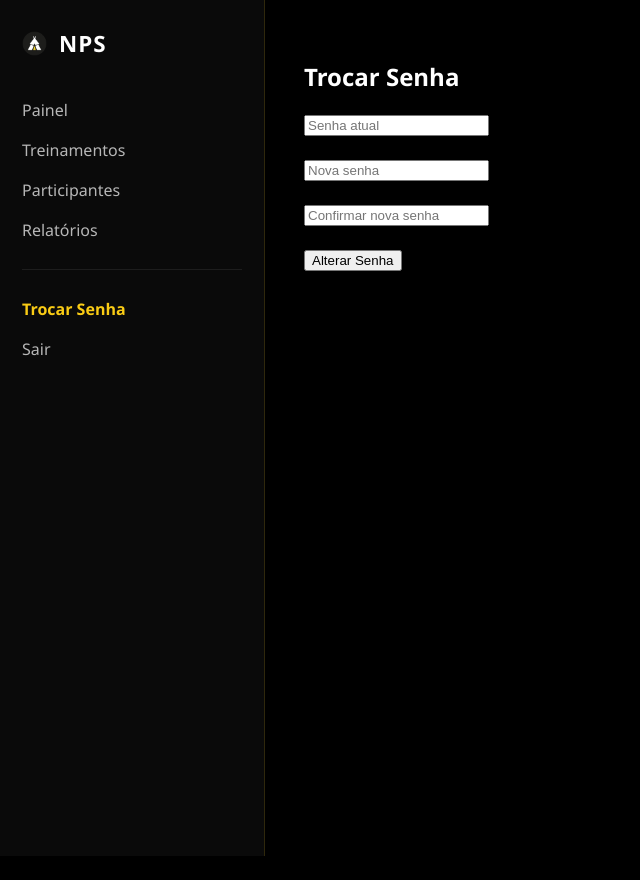
After one commit to qualidadekcq-droid/nps, a Flask app: page /trocar-senha in a window 1280 px wide. The commit adds this page. Shown: the whole page, without its empty margins (0-640 px from the left). Run offline with Flask 3, Linux system fonts and the light colour scheme; the visitor is signed in with stand-in values (Sample User, id 1).

Commit message:
att de informações

```diff
--- a/app.py
+++ b/app.py
@@ -6,6 +6,9 @@ import os
 
 app = Flask(__name__)
 app.secret_key = os.getenv("SECRET_KEY")
+app.config["SESSION_COOKIE_HTTPONLY"] = True
+app.config["SESSION_COOKIE_SECURE"] = True   # se usa HTTPS
+app.config["SESSION_COOKIE_SAMESITE"] = "Lax"
 
 supabase = create_client(
     os.getenv("SUPABASE_URL"),
@@ -44,6 +47,49 @@ def login():
 def logout():
     session.clear()
     return redirect(url_for('login'))
+@app.route("/trocar-senha", methods=["GET", "POST"])
+@login_required
+def trocar_senha():
+    if request.method == "POST":
+        senha_atual = request.form.get("senha_atual")
+        nova_senha = request.form.get("nova_senha")
+        confirmar = request.form.get("confirmar")
+
+        user_id = session["user_id"]
+
+        usuario = supabase.table("usuarios")\
+            .select("senha_hash")\
+            .eq("id", user_id)\
+            .single()\
+            .execute()
+
+        hash_salvo = usuario.data["senha_hash"]
+
+        # valida senha atual
+        if not check_password_hash(hash_salvo, senha_atual):
+            flash("Senha atual incorreta.")
+            return redirect(url_for("trocar_senha"))
+
+        # confirma nova senha
+        if nova_senha != confirmar:
+            flash("As novas senhas não conferem.")
+            return redirect(url_for("trocar_senha"))
+
+        # tamanho mínimo
+        if len(nova_senha) < 6:
+            flash("Nova senha muito curta.")
+            return redirect(url_for("trocar_senha"))
+
+        novo_hash = generate_password_hash(nova_senha)
+
+        supabase.table("usuarios").update({
+            "senha_hash": novo_hash
+        }).eq("id", user_id).execute()
+
+        flash("Senha alterada com sucesso.")
+        return redirect(url_for("home"))
+
+    return render_template("trocar_senha.html")
 
 # --- ROTAS PROTEGIDAS (Adicione @login_required em todas) ---
 @app.route("/")
--- a/templates/base.html
+++ b/templates/base.html
@@ -4,17 +4,16 @@
     <meta charset="UTF-8">
     <meta name="viewport" content="width=device-width, initial-scale=1.0">
     <title>{% block title %}NPS{% endblock %}</title>
-    <link href="https://jsdelivr.net" rel="stylesheet">
     <style>
         body { margin: 0; background: #000; color: #fff; font-family: 'Segoe UI', sans-serif; overflow-x: hidden; }
 
         .sidebar {
             width: 220px;
-            height: 100vh;
+            height: 100dvh;
             background: #0a0a0a;
             border-right: 1px solid rgba(250, 204, 21, 0.15);
             position: fixed;
-            padding: 25px;
+            padding: 28px 22px;
             z-index: 100;
         }
 
@@ -22,31 +21,84 @@
         .sidebar-logo { width: 25px; height: auto; }
         .brand-text { margin: 0; font-size: 1.4rem; font-weight: 700; color: #ffffff; letter-spacing: 1px; }
 
+        .nav-link-custom.active {
+            color: #facc15;
+            opacity: 1;
+            font-weight: 600;
+        }
+
         .nav-link-custom {
-            display: block; color: #fff; text-decoration: none;
-            margin: 18px 0; font-size: 1rem; opacity: 0.7; transition: 0.3s;
+            display: block;
+            color: #fff;
+            text-decoration: none;
+            margin: 18px 0;
+            font-size: 1rem;
+            opacity: 0.7;
+            transition: 0.3s;
         }
-        .nav-link-custom:hover { opacity: 1; color: #facc15; padding-left: 5px; }
 
-        .content { margin-left: 220px; padding: 40px; min-height: 100vh; }
+        .nav-link-custom:hover {
+            opacity: 1;
+            color: #facc15;
+            padding-left: 5px;
+        }
+
+        .content {
+            margin-left: 264px;
+            padding: 40px;
+            min-height: 100vh;
+        }
     </style>
 </head>
 <body>
+
     <div class="sidebar">
         <div class="sidebar-header">
             <img src="{{ url_for('static', filename='logo.png') }}" class="sidebar-logo">
             <h3 class="brand-text">NPS</h3>
         </div>
-<nav>
-    <a href="/" class="nav-link-custom">Painel</a>
-    <a href="/treinamentos" class="nav-link-custom">Treinamentos</a>
-    <a href="/participantes" class="nav-link-custom">Participantes</a>
-    <a href="/relatorios" class="nav-link-custom">Relatórios</a>
-</nav>
 
+        <nav>
+            <!-- MENU -->
+            <a href="/" class="nav-link-custom {% if request.path == '/' %}active{% endif %}">Painel</a>
+
+            <a href="/treinamentos" class="nav-link-custom {% if '/treinamentos' in request.path %}active{% endif %}">Treinamentos</a>
+
+            <a href="/participantes" class="nav-link-custom {% if '/participantes' in request.path %}active{% endif %}">Participantes</a>
+
+            <a href="/relatorios" class="nav-link-custom {% if '/relatorios' in request.path %}active{% endif %}">Relatórios</a>
+
+            <!-- SEPARADOR -->
+            <hr style="border:0; border-top:1px solid rgba(255,255,255,0.08); margin:28px 0;">
+
+            <!-- CONTA -->
+            <a href="/trocar-senha" class="nav-link-custom {% if '/trocar-senha' in request.path %}active{% endif %}">Trocar Senha</a>
+
+            <a href="/logout" class="nav-link-custom">Sair</a>
+        </nav>
     </div>
+
     <div class="content">
+{% with messages = get_flashed_messages() %}
+  {% if messages %}
+    <div style="margin-bottom:20px;">
+      {% for msg in messages %}
+        <div style="
+          background:#111;
+          border:1px solid #facc15;
+          color:#fff;
+          padding:12px;
+          border-radius:8px;
+          margin-bottom:10px;
+        ">
+          {{ msg }}
+        </div>
+      {% endfor %}
+    </div>
+  {% endif %}
+{% endwith %}
         {% block content %}{% endblock %}
     </div>
+
 </body>
 </html>
--- /dev/null
+++ b/templates/trocar_senha.html
@@ -0,0 +1,27 @@
+{% extends "base.html" %}
+
+{% block title %}Trocar Senha{% endblock %}
+
+{% block content %}
+
+<h2>Trocar Senha</h2>
+
+{% with messages = get_flashed_messages() %}
+  {% if messages %}
+    {% for msg in messages %}
+      <p>{{ msg }}</p>
+    {% endfor %}
+  {% endif %}
+{% endwith %}
+
+<form method="POST">
+    <input type="password" name="senha_atual" placeholder="Senha atual" required><br><br>
+
+    <input type="password" name="nova_senha" placeholder="Nova senha" required><br><br>
+
+    <input type="password" name="confirmar" placeholder="Confirmar nova senha" required><br><br>
+
+    <button type="submit">Alterar Senha</button>
+</form>
+
+{% endblock %}
```
